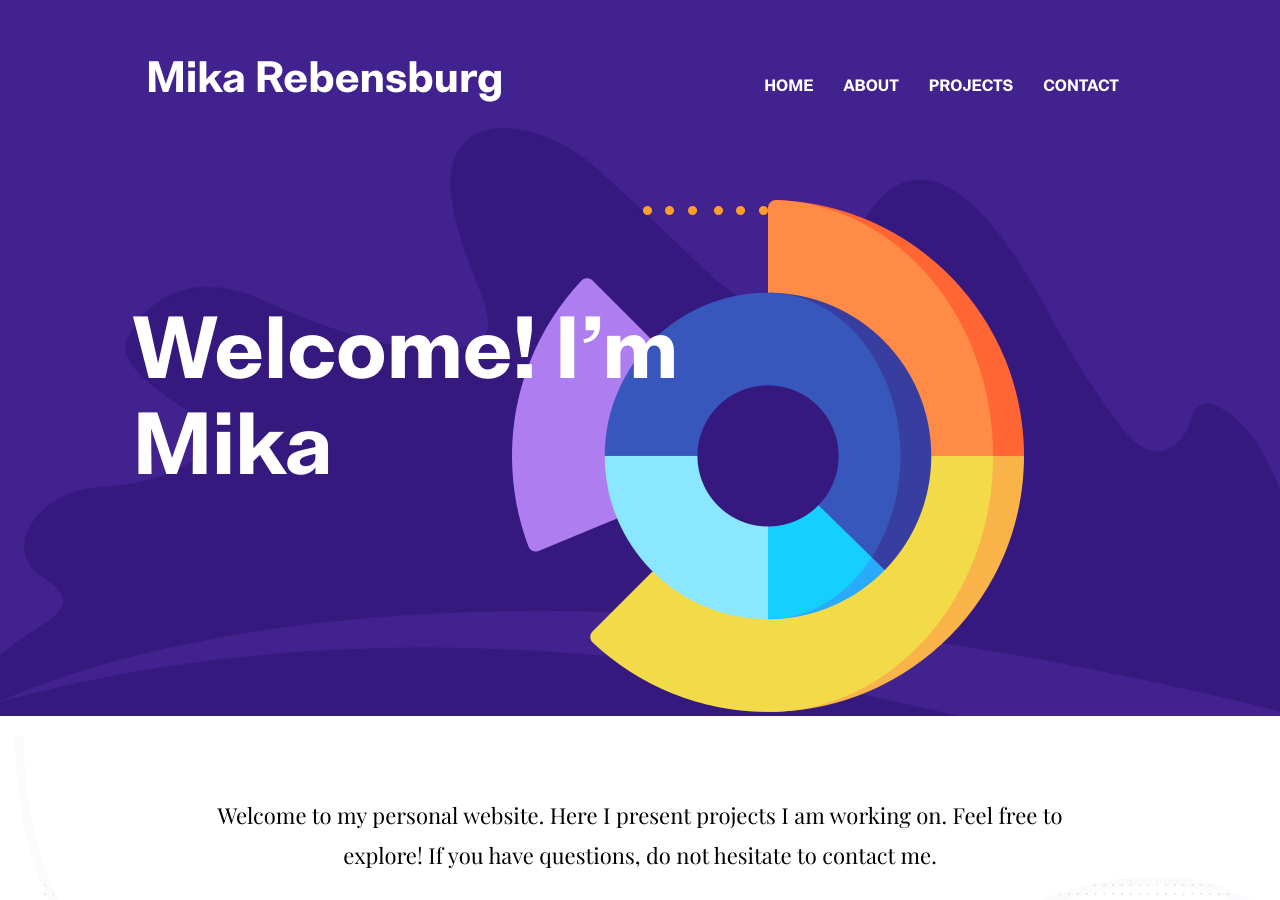
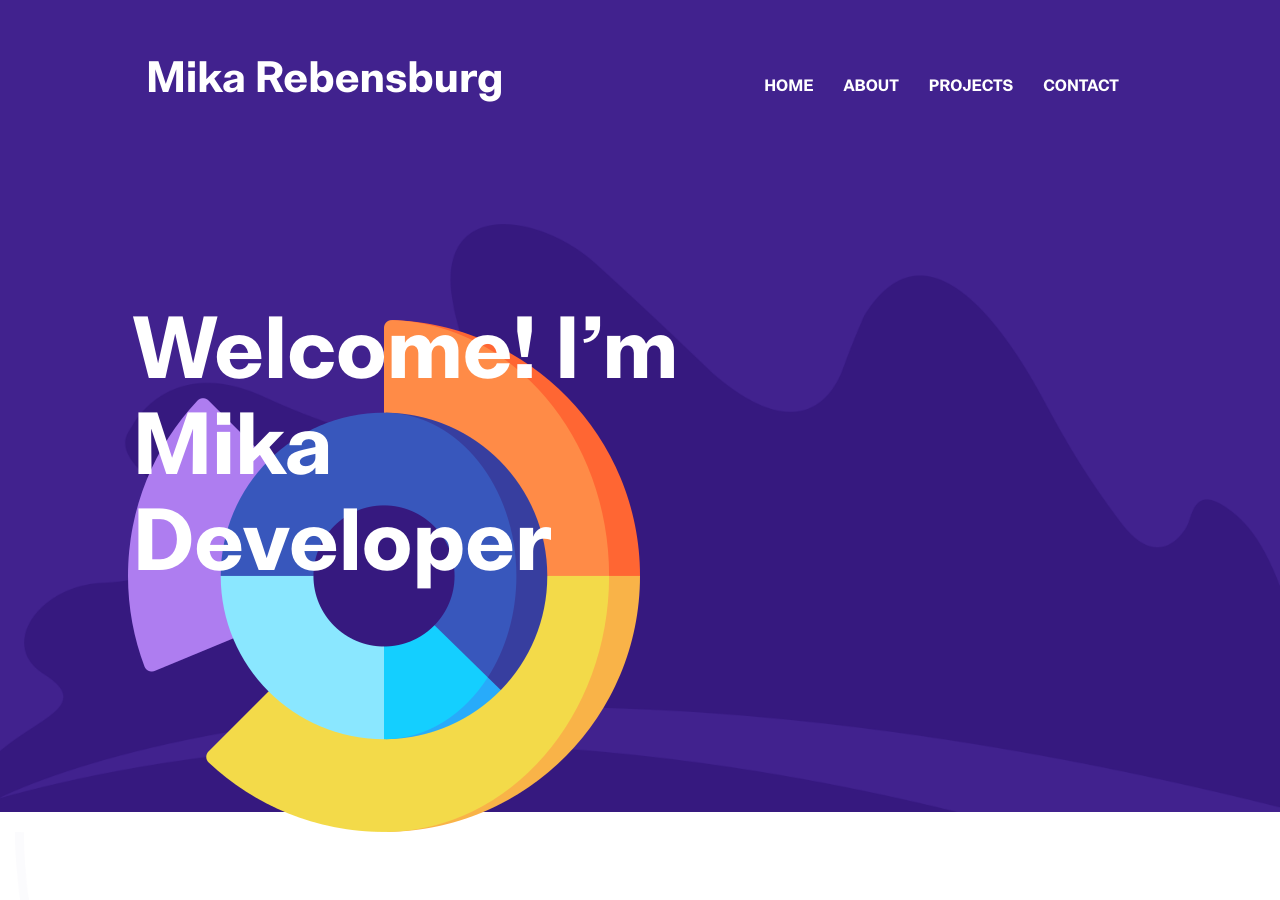
Before and after one commit to memika/memika.github, a Jekyll site: the page built from index.html, in a window 1280 px wide and 900 px high. Built offline with Jekyll 4.4.1, drawn with Linux system fonts in a browser that asks for light colours.

Commit message:
Icon update

```diff
--- a/_data/settings.yml
+++ b/_data/settings.yml
@@ -36,10 +36,10 @@
 # Hero Section
 
 hero:
-  hero-title: Welcome! I’m <br> Mika <br>
+  hero-title: Welcome! I’m <br> Mika <br> Developer <br>
 
 social:
-- {icon: "assets/images/icons/play-store.png", link: "#"}
+- {image: "assets/images/icons/play-store.png", link: "#"}
 
 
 #-------------------------------
--- a/_includes/hero-section.html
+++ b/_includes/hero-section.html
@@ -10,15 +10,10 @@
   <div class="layer-bg w-100">
     <img class="img-fluid w-100" src="{{ site.baseurl }}/assets/images/illustrations/leaf-bg.png" alt="bg-shape">
   </div>
-  <div class="layer" id="l2">
-    <img src="{{ site.baseurl }}/assets/images/illustrations/dots-cyan.png" alt="bg-shape">
-  </div>
-  <div class="layer" id="l3">
+  <div class="layer" id="l6">
     <img src="{{ site.baseurl }}/assets/images/illustrations/donut-chart.png" alt="bg-shape">
   </div>
-  <div class="layer" id="l4">
-    <img src="{{ site.baseurl }}/assets/images/illustrations/dots-orange.png" alt="bg-shape">
-  </div>
+
   <!-- social icon -->
   <ul class="list-unstyled ml-5 mt-3 position-relative zindex-1">
     {% for social in site.data.settings.social %}
```
